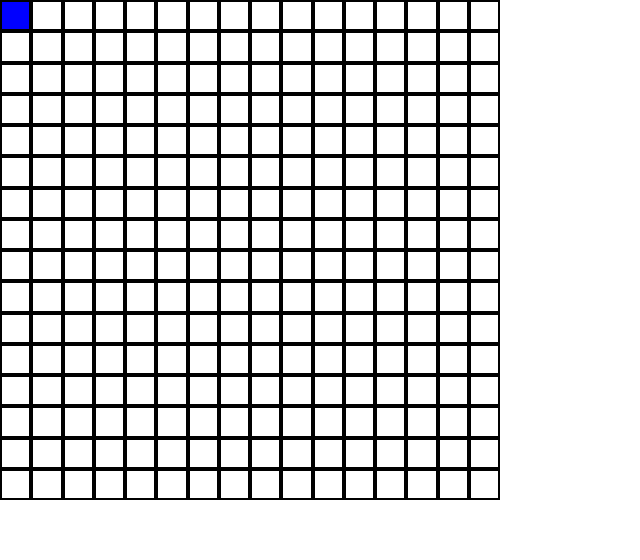
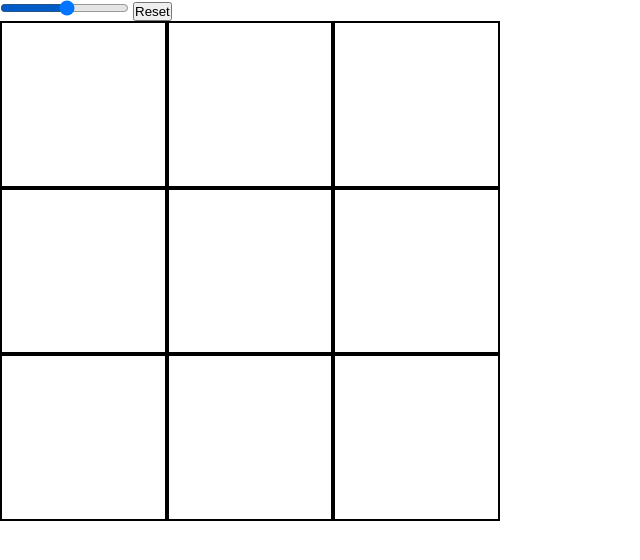
Before and after one commit to qw3r-T/odin-EtchASketch, a plain HTML site: page index.html in a window 1280 px wide. Shown: the whole page, without its empty margins (0-640 px from the left). Drawn offline with Linux system fonts and the light colour scheme.

Commit message:
Size control

```diff
--- a/index.html
+++ b/index.html
@@ -9,6 +9,10 @@
     <title>Etch-a-Sketch</title>
 </head>
 <body>
+    <form>
+        <input type="range" step="1" name="size" min="5" max="30" id="slider">
+        <input type="button" value="Reset" id="resetButton">
+    </form>
     <div id="gridContainer"></div>
 </body>
 </html>
--- a/script.js
+++ b/script.js
@@ -9,10 +9,25 @@ function createDiv(size) {
 };
 
 function createGrid(size) {
+    removeGrid();
     const container = document.getElementById('gridContainer');
     for (let i = 0; i < size**2; i++) {
         container.appendChild(createDiv(container.clientWidth / size));
     };
 };
 
-createGrid(16)
+function removeGrid() {
+    const container = document.getElementById('gridContainer');
+    while (container.firstChild) {
+        container.removeChild(container.lastChild);
+    };
+};
+
+function resetButton() {
+    const resetButton = document.getElementById('resetButton');
+    const slider = document.getElementById('slider');
+    resetButton.addEventListener('click',() => createGrid(slider.value));
+};
+
+createGrid(3);
+resetButton();
```
